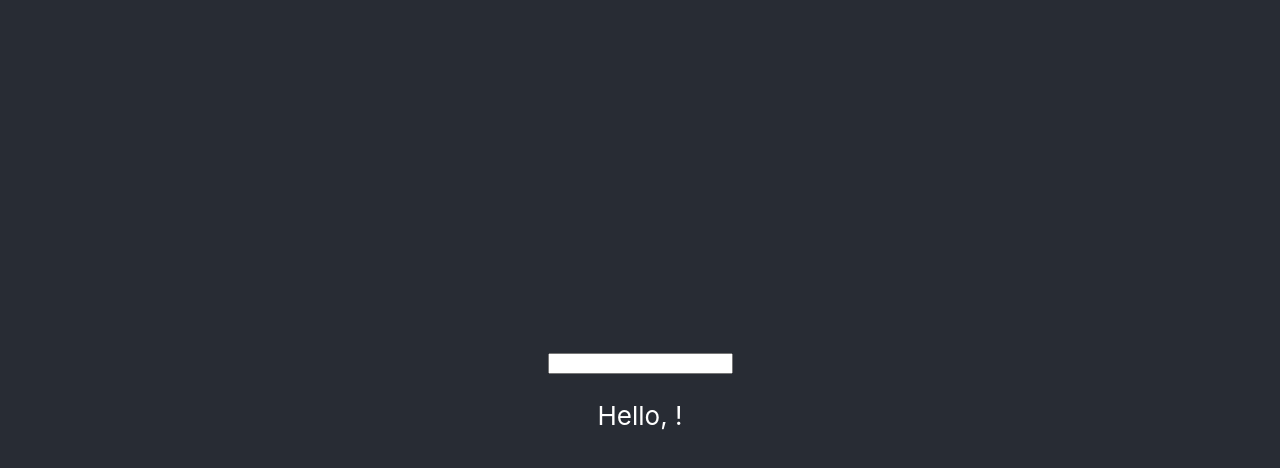
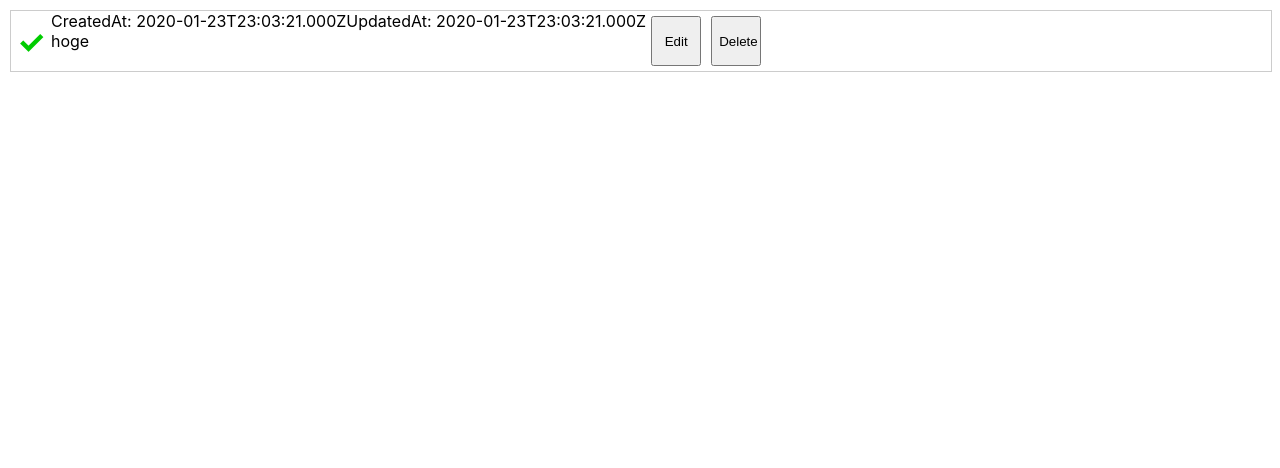
Before and after one commit to Rebi9/react-todo-app, a React (Create React App) app: page / in a window 1280 px wide. Shown: the top 468 px of the page. Built offline with nearby package versions, Linux system fonts and the light colour scheme.

Commit message:
feat:ToDoを表示

```diff
--- a/src/App.css
+++ b/src/App.css
@@ -1,5 +1,5 @@
 .App {
-  text-align: center;
+  padding: 10px;
 }
 
 .App-logo {
@@ -36,3 +36,11 @@
     transform: rotate(360deg);
   }
 }
+
+.theme-selector {
+  padding: 10px;
+}
+
+.theme-selector label {
+  margin-left: 20px;
+}
--- a/src/App.js
+++ b/src/App.js
@@ -1,18 +1,23 @@
 import React, { useState } from "react";
 import "./App.css";
-import Message from "./components/Message";
-import NameForm from "./components/NameForm";
+import Todo from "./components/Todo";
 
 function App() {
-  const [name, setName] = useState("");
+  const [todos, setTodos] = useState([
+    {
+      ID: 1,
+      Content: "hoge",
+      Done: true,
+      CreatedAt: new Date().toISOString(),
+      UpdatedAt: new Date().toISOString()
+    }
+  ]);
 
   return (
     <div className="App">
-      <header className="App-header">
-        <NameForm name={name} onChangeName={value => setName(value)} />
-
-        <Message name={name} />
-      </header>
+      {todos.map(item => (
+        <Todo key={item.ID} {...item} />
+      ))}
     </div>
   );
 }
--- /dev/null
+++ b/src/components/Todo.css
@@ -0,0 +1,65 @@
+.todo {
+  display: flex;
+  width: 100%;
+  min-height: 60px;
+  align-items: stretch;
+  border: 1px solid #ccc;
+  border-bottom: 0;
+}
+.todo:last-child {
+  border-bottom: 1px solid #ccc;
+}
+
+.todo .check {
+  width: 40px;
+  display: flex;
+  justify-content: center;
+  align-items: center;
+  color: #00cc00;
+  font-weight: bold;
+  font-size: xx-large;
+}
+
+.todo .body {
+  flex: 1;
+  display: flex;
+  flex-direction: column;
+  align-items: stretch;
+}
+
+.todo .actions {
+  width: 60px;
+  display: flex;
+  flex-direction: column;
+  justify-content: center;
+  align-items: center;
+}
+
+.todo .body .header {
+  width: 100%;
+  display: flex;
+  flex-direction: row;
+  justify-content: flex-start;
+  align-items: center;
+}
+
+.todo .body .header .date {
+  font-size: x-small;
+  padding: 4px;
+}
+
+.todo .body .content {
+  padding: 4px;
+}
+
+.todo .body textarea {
+  width: calc(100% - 12px);
+  height: 100%;
+  margin: 3px;
+}
+
+.btn {
+  width: 50px;
+  height: 50px;
+  margin: 5px;
+}
--- /dev/null
+++ b/src/components/Todo.js
@@ -0,0 +1,21 @@
+import React from "react";
+import "./Todo.css";
+
+function Todo(props) {
+  return (
+    <div className="todo">
+      <div className="check">{props.Done && <span>✓</span>}</div>
+      <div className="doby">
+        <div className="header">
+          <span className="date">CreatedAt: {props.CreatedAt}</span>
+          <span className="date">UpdatedAt: {props.UpdatedAt}</span>
+        </div>
+        <div className="content">{props.Content}</div>
+      </div>
+      <button className="btn">Edit</button>
+      <button className="btn">Delete</button>
+    </div>
+  );
+}
+
+export default Todo;
```
